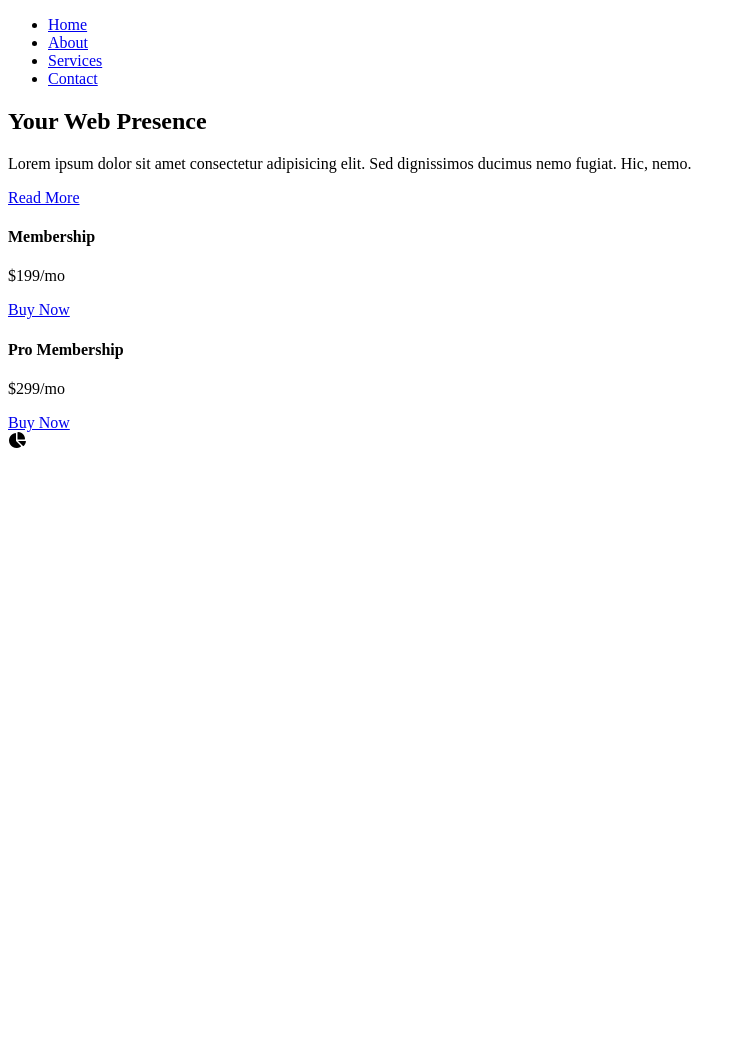
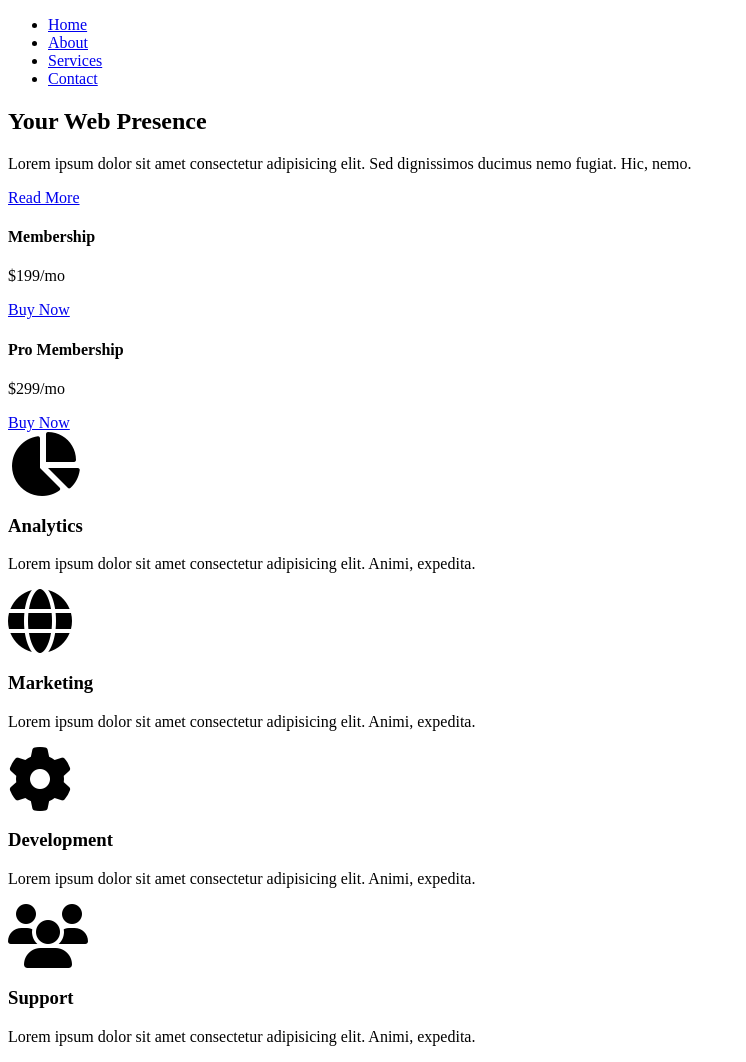
Before and after one commit to beckyalter/Gridbiz, a plain HTML site: page index.html in a window 1280 px wide. Shown: the whole page, without its empty margins (0-746 px from the left). Before the commit the page ends 800 px from the top, so only its background shows below. Drawn offline with Linux system fonts and the light colour scheme.

Commit message:
Boxes section complete

```diff
--- a/index.html
+++ b/index.html
@@ -44,10 +44,28 @@
         <!-- Boxes Section -->
         <section class="boxes">
             <div class="box">
-                <i class="fa-solid fa-chart-pie"></i>
-
+                <i class="fa-solid fa-chart-pie fa-4x"></i>
+                <h3>Analytics</h3>
+                <p>Lorem ipsum dolor sit amet consectetur adipisicing elit. Animi, expedita.</p>
+            </div>
+            <div class="box">
+                <i class="fa-solid fa-globe fa-4x"></i>
+                <h3>Marketing</h3>
+                <p>Lorem ipsum dolor sit amet consectetur adipisicing elit. Animi, expedita.</p>
+            </div>
+            <div class="box">
+                <i class="fa-solid fa-cog fa-4x"></i>
+                <h3>Development</h3>
+                <p>Lorem ipsum dolor sit amet consectetur adipisicing elit. Animi, expedita.</p>
+            </div>
+            <div class="box">
+                <i class="fa-solid fa-users fa-4x"></i>
+                <h3>Support</h3>
+                <p>Lorem ipsum dolor sit amet consectetur adipisicing elit. Animi, expedita.</p>
             </div>
         </section>
+
+        <!-- Info Section -->
 
 
     </div>
```
